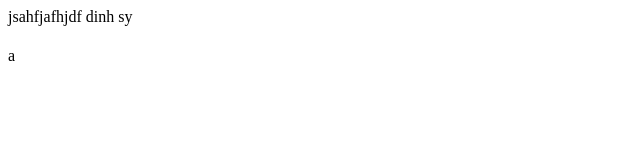
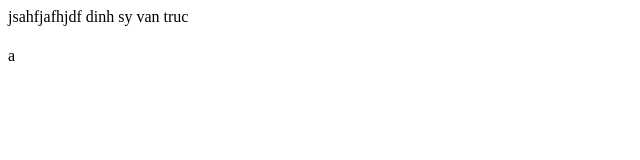
Before and after one commit to Khoai20/demogithub, a plain HTML site: page index2.html in a window 1280 px wide. Shown: the full height of the page, 0-640 px from the left. Drawn offline with Linux system fonts and the light colour scheme.

Commit message:
branch new

```diff
--- a/index2.html
+++ b/index2.html
@@ -9,6 +9,7 @@
 <body>
     jsahfjafhjdf
     dinh sy
+    van truc
     <h1></h1>
 </body>
 </html>
```
